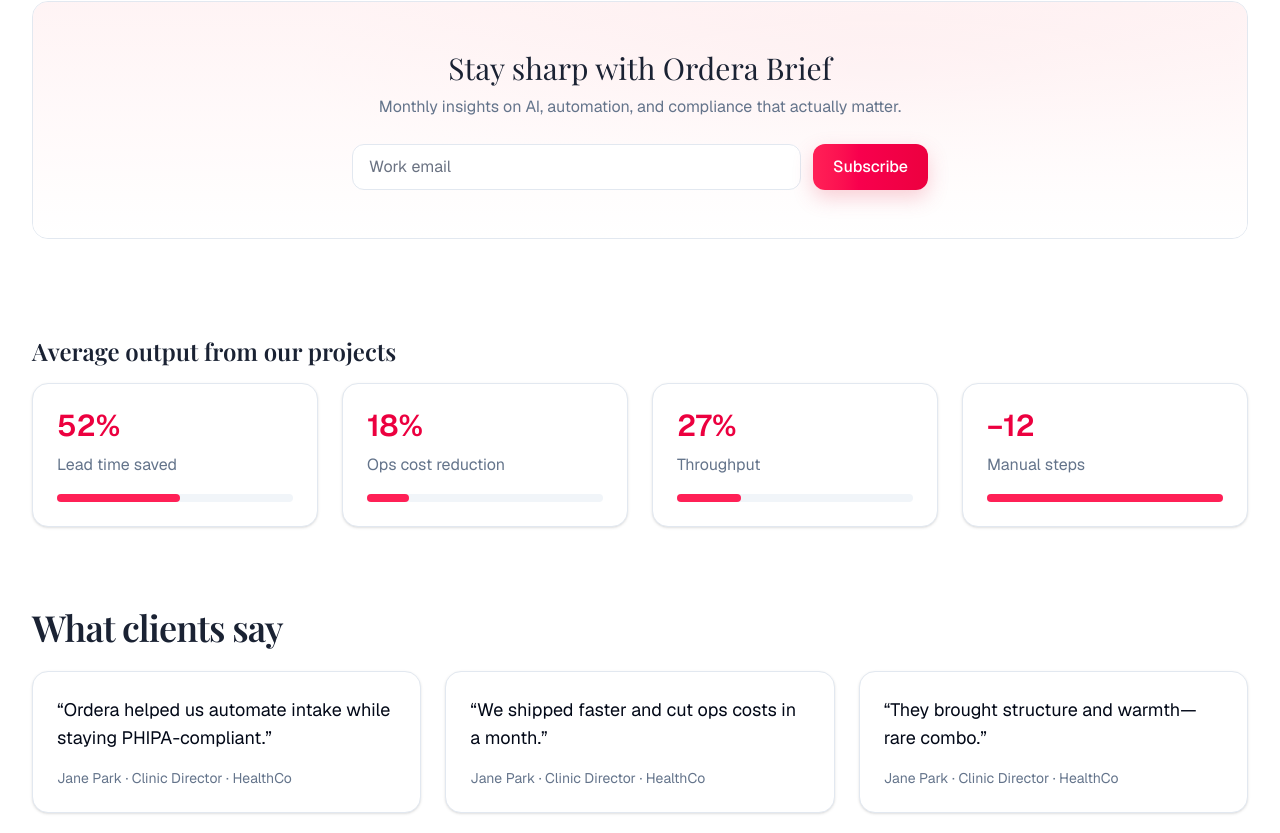
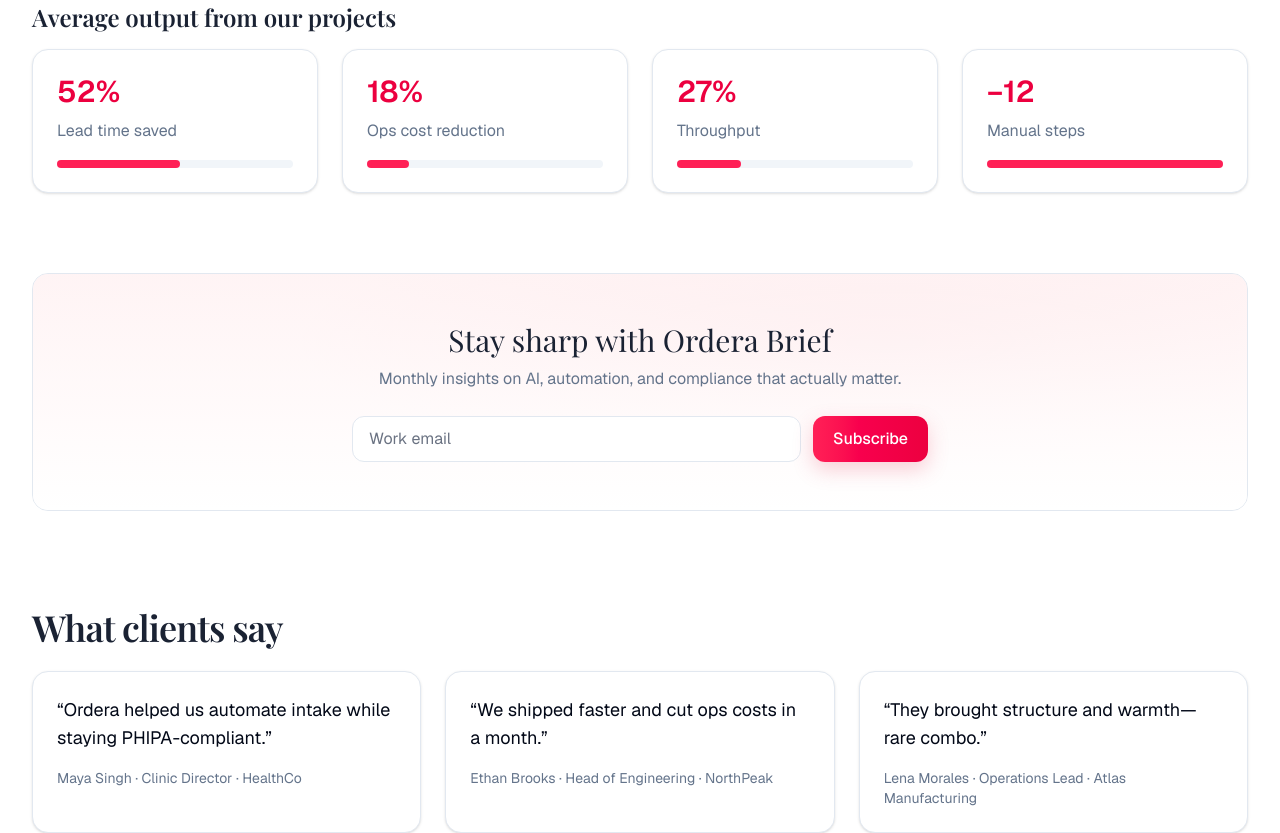
Before and after one commit to ShakibH/ordera-website, a Next.js app: page / in a window 1280 px wide. Shown: the part 1356-2189 px from the top of the page. Built offline with nearby package versions, Linux system fonts and the light colour scheme; a web font is replaced by a local one.

Commit message:
Fix Resend return typing and remove unused import

```diff
--- a/src/app/page.tsx
+++ b/src/app/page.tsx
@@ -100,7 +100,30 @@
         </motion.div>
       </section>
 
-      {/* Newsletter (moved below Promo and fixed mobile layout) */}
+
+
+      {/* Stats */}
+      <section className="container-page pb-20">
+        <motion.h2 {...fadeUp} className="display text-2xl font-semibold mb-4">Average output from our projects</motion.h2>
+        <div className="grid gap-6 sm:grid-cols-2 lg:grid-cols-4">
+          {[
+            { label: "Lead time saved", value: "52%" },
+            { label: "Ops cost reduction", value: "18%" },
+            { label: "Throughput", value: "27%" },
+            { label: "Manual steps", value: "−12" },
+          ].map((s) => (
+            <motion.div key={s.label} {...fadeUp} className="card p-6">
+              <AnimatedNumber value={s.value} />
+              <div className="mt-2 text-muted-foreground">{s.label}</div>
+              <div className="mt-4 h-2 w-full rounded-full bg-muted">
+                <div className="h-2 rounded-full bg-rose-500" style={{ width: s.value.replace('%','') + '%' }} />
+              </div>
+            </motion.div>
+          ))}
+        </div>
+      </section>
+
+      {/* Newsletter (moved here between Stats and Testimonials; mobile-friendly form) */}
       <section className="container-page pb-24">
         <motion.div {...fadeUp} className="relative overflow-hidden rounded-2xl border static-glow">
           <div className="absolute inset-0 bg-gradient-to-b from-rose-50/80 to-white" />
@@ -128,37 +151,20 @@
         </motion.div>
       </section>
 
-      {/* Stats */}
-      <section className="container-page pb-20">
-        <motion.h2 {...fadeUp} className="display text-2xl font-semibold mb-4">Average output from our projects</motion.h2>
-        <div className="grid gap-6 sm:grid-cols-2 lg:grid-cols-4">
-          {[
-            { label: "Lead time saved", value: "52%" },
-            { label: "Ops cost reduction", value: "18%" },
-            { label: "Throughput", value: "27%" },
-            { label: "Manual steps", value: "−12" },
-          ].map((s) => (
-            <motion.div key={s.label} {...fadeUp} className="card p-6">
-              <AnimatedNumber value={s.value} />
-              <div className="mt-2 text-muted-foreground">{s.label}</div>
-              <div className="mt-4 h-2 w-full rounded-full bg-muted">
-                <div className="h-2 rounded-full bg-rose-500" style={{ width: s.value.replace('%','') + '%' }} />
-              </div>
-            </motion.div>
-          ))}
-        </div>
-      </section>
-
 
 
       {/* Testimonials */}
       <section className="container-page pb-20">
         <motion.h2 {...fadeUp} className="display text-4xl font-semibold tracking-tight">What clients say</motion.h2>
         <div className="mt-6 grid gap-6 md:grid-cols-3">
-          {["Ordera helped us automate intake while staying PHIPA-compliant.", "We shipped faster and cut ops costs in a month.", "They brought structure and warmth—rare combo."].map((quote, i) => (
+          {[
+            { quote: "Ordera helped us automate intake while staying PHIPA-compliant.", name: "Maya Singh", title: "Clinic Director", company: "HealthCo" },
+            { quote: "We shipped faster and cut ops costs in a month.", name: "Ethan Brooks", title: "Head of Engineering", company: "NorthPeak" },
+            { quote: "They brought structure and warmth—rare combo.", name: "Lena Morales", title: "Operations Lead", company: "Atlas Manufacturing" },
+          ].map((t, i) => (
             <motion.figure key={i} {...fadeUp} className="card p-6">
-              <blockquote className="text-lg">“{quote}”</blockquote>
-              <figcaption className="mt-4 text-sm text-muted-foreground">Jane Park · Clinic Director · HealthCo</figcaption>
+              <blockquote className="text-lg">“{t.quote}”</blockquote>
+              <figcaption className="mt-4 text-sm text-muted-foreground">{t.name} · {t.title} · {t.company}</figcaption>
             </motion.figure>
           ))}
         </div>
```
